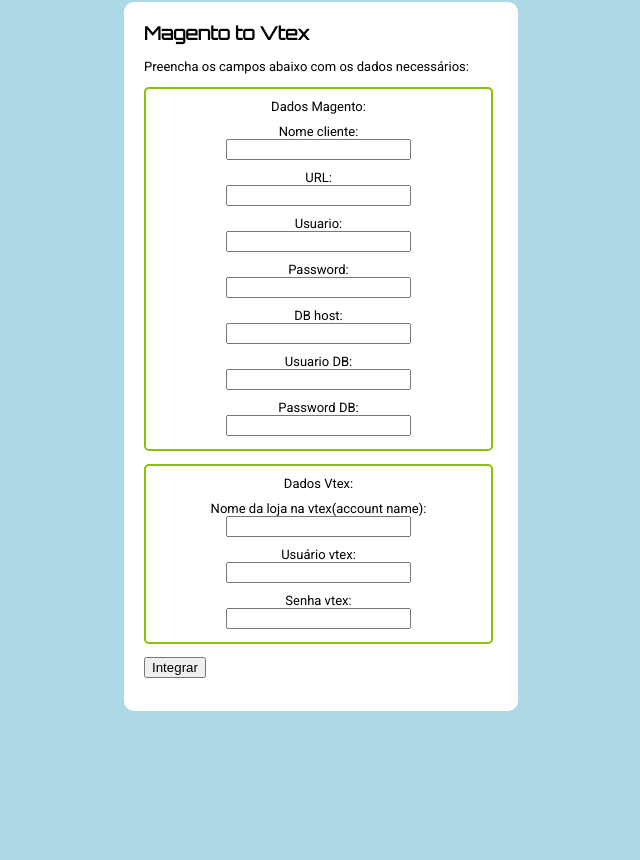
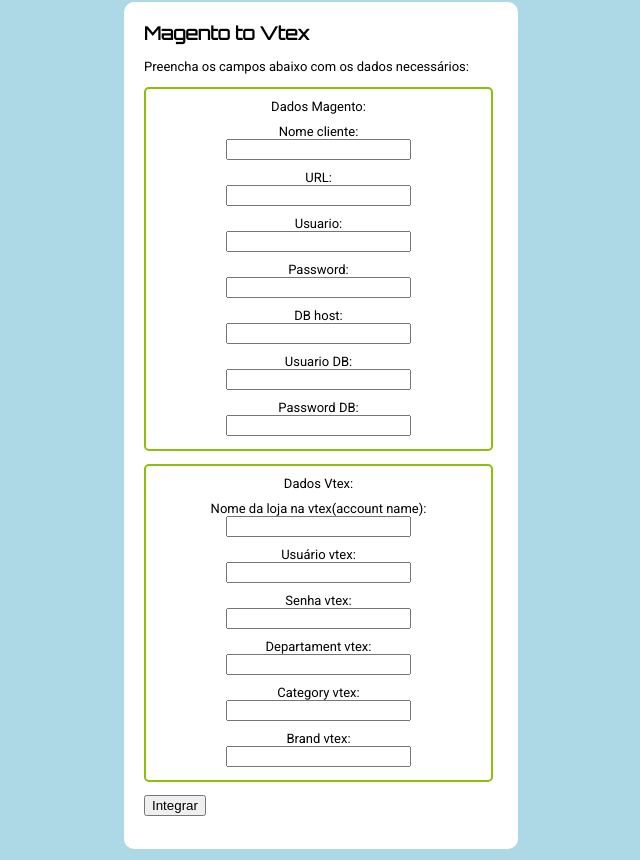
Before and after one commit to mroffe/MagentoToVtex, a PHP site: page / in a window 1280 px wide. Shown: the part 39-899 px from the top of the page, without its empty margins (319-959 px from the left). Before the commit the page ends 750 px from the top, so only its background shows below. Run offline with PHP 8.4, Linux system fonts and the light colour scheme; some libraries are stand-ins or nearby versions.

Commit message:
adding sku db fields

```diff
--- a/MagentoToVtex.php
+++ b/MagentoToVtex.php
@@ -14,7 +14,7 @@ include 'Managers/CustomerManager.php';
 
 foreach(CustomerManager::getList() as $customer){
 
-    $storeConfig = new StoreConfig(31,2,2000000,1,true);
+    $storeConfig = new StoreConfig($_POST['vtexdepartament'],$_POST['vtexcategory'],$_POST['vtexbrand'],1,true);
     CustomerManager::setCurrentCustomer($customer);
     CustomerManager::setStoreConfig($storeConfig);
 
--- a/index.php
+++ b/index.php
@@ -78,6 +78,15 @@
                     <div class="nome_campo" >Senha vtex: </div>
                     <div class="campo"><input name="vtexpass" value="" maxlenght="60" type="password" class="forms"></div>
 
+                    <div class="nome_campo" >Departament vtex: </div>
+                    <div class="campo"><input name="vtexdepartament" value="" maxlenght="60" type="text" class="forms"></div>
+
+                    <div class="nome_campo" >Category vtex: </div>
+                    <div class="campo"><input name="vtexcategory" value="" maxlenght="60" type="text" class="forms"></div>
+
+                    <div class="nome_campo" >Brand vtex: </div>
+                    <div class="campo"><input name="vtexbrand" value="" maxlenght="60" type="text" class="forms"></div>
+
                     </center>
                      <p></p>
                 </div>
```
